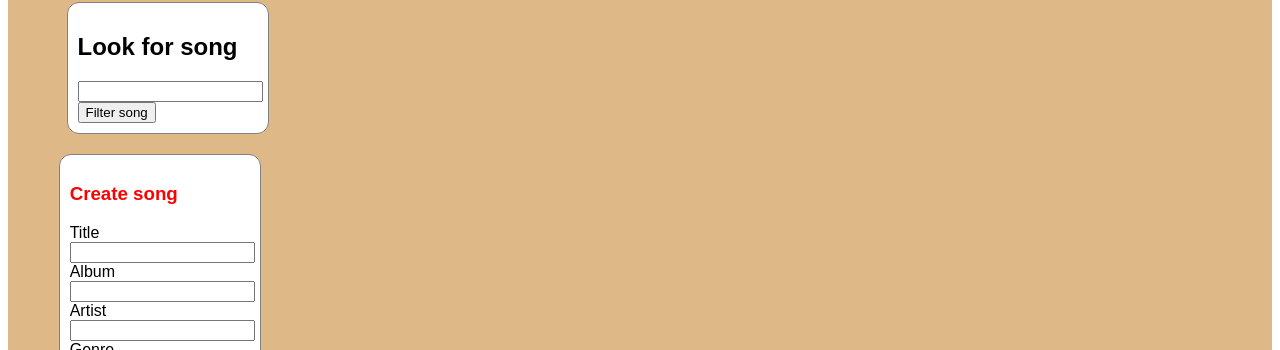
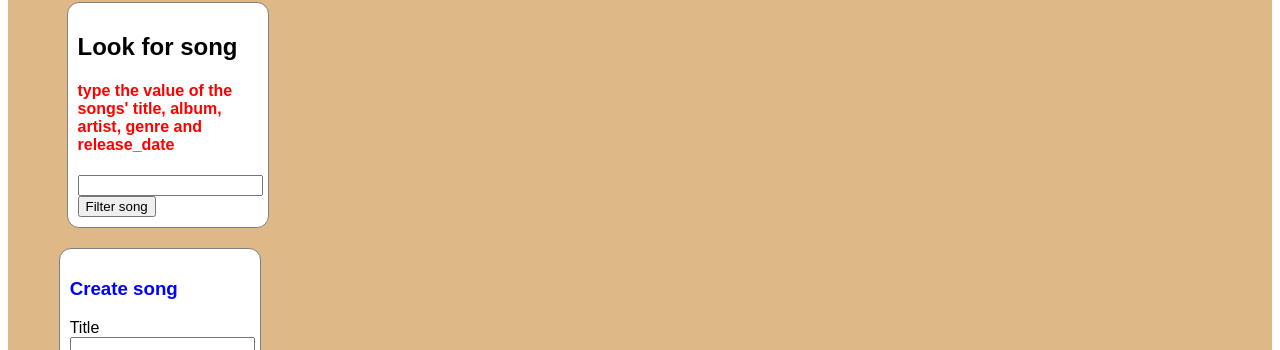
Before and after one commit to Philipwong76/Music_Library_Frontend, a React (Create React App) app: page / in a window 1280 px wide. Shown: the part 178-528 px from the top of the page. Built offline with nearby package versions, Linux system fonts and the light colour scheme; no server answers.

Commit message:
Moddify files

```diff
--- a/src/components/Createsong/Createsong.css
+++ b/src/components/Createsong/Createsong.css
@@ -9,5 +9,5 @@
 }
 
 .song {
-    color: red;
+    color: blue;
 }
--- a/src/components/SearchBar/SearchBar.css
+++ b/src/components/SearchBar/SearchBar.css
@@ -7,3 +7,7 @@
     margin: 0 auto;
     font-family: sans-serif;
 }
+
+.info{
+    color: red;
+}
--- a/src/components/SearchBar/SearchBar.jsx
+++ b/src/components/SearchBar/SearchBar.jsx
@@ -13,6 +13,7 @@ const SearchBar = (props) => {
     return (
         <form onSubmit={handleSong} className='FilterSong'>
             <h2>Look for song</h2>
+            <h4 className="info">type the value of the songs' title, album, artist, genre and release_date</h4>
             <input type='text' value={lookForSong} onChange={(event) => setLookForSong(event.target.value)} className="LookForSong" />
             <div className="SongButton">
             <button type="sumbit" className="Filterbutton">Filter song</button>
```
